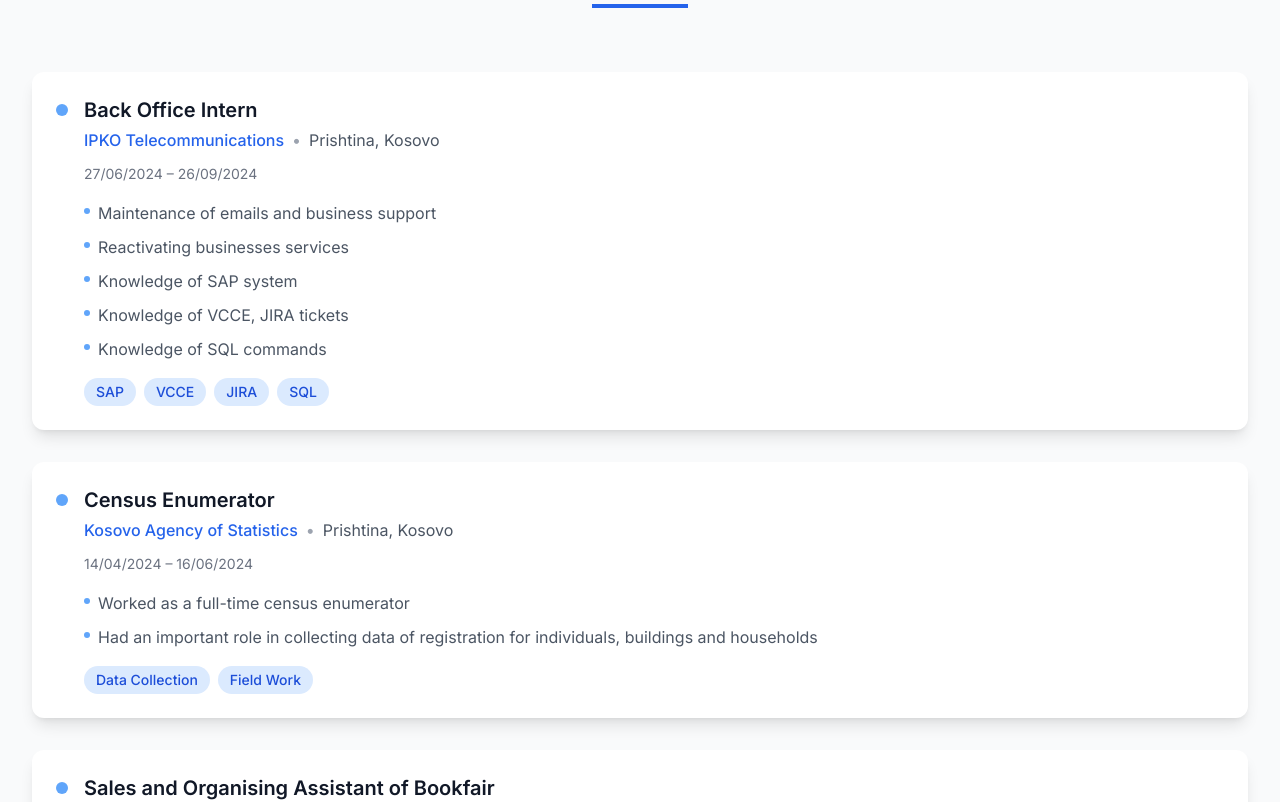
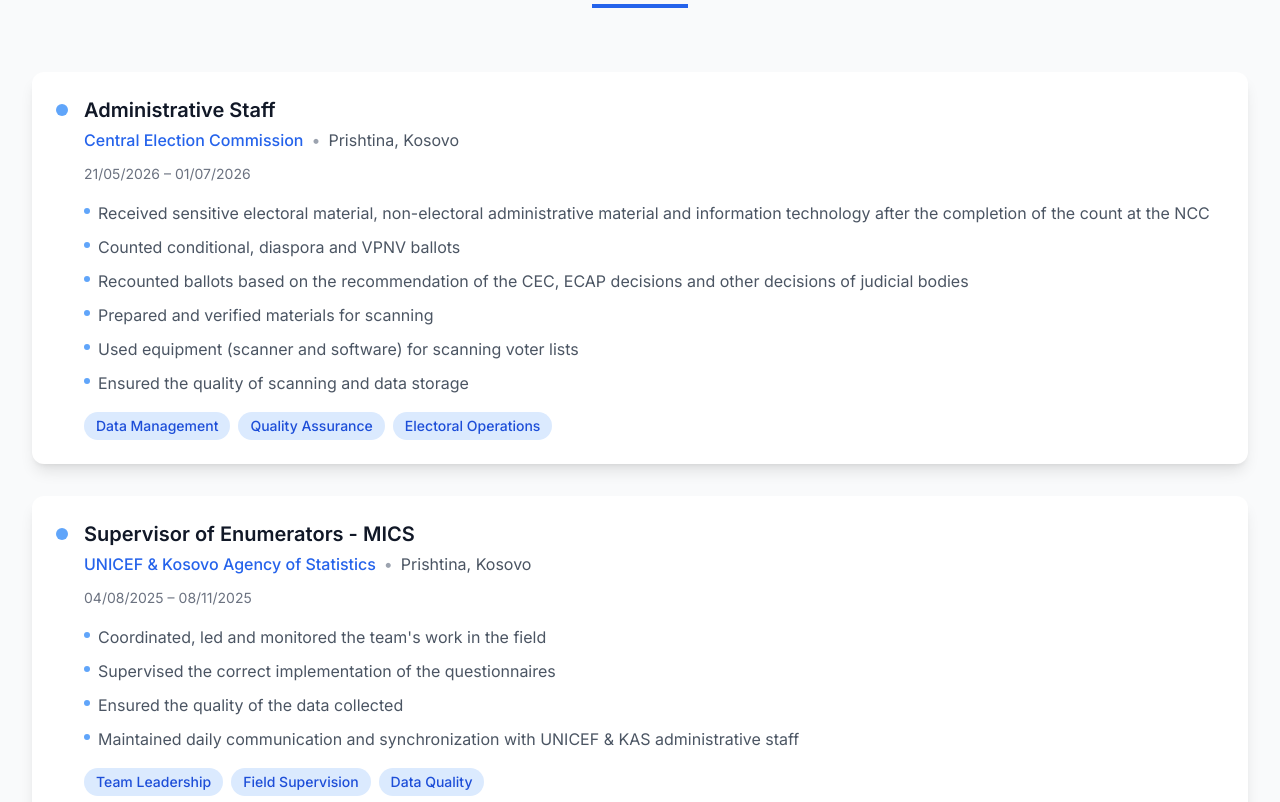
Before and after one commit to adiberishaubt/portfolio-website, a React (Vite) app: page / in a window 1280 px wide. Shown: the part 1580-2382 px from the top of the page. Built offline with nearby package versions, Linux system fonts and the light colour scheme.

Commit message:
Enhancing the website

```diff
--- a/src/components/Experience.tsx
+++ b/src/components/Experience.tsx
@@ -2,6 +2,34 @@
 
 const Experience: React.FC = () => {
   const experiences = [
+    {
+      company: 'Central Election Commission',
+      position: 'Administrative Staff',
+      location: 'Prishtina, Kosovo',
+      period: '21/05/2026 – 01/07/2026',
+      description: [
+        'Received sensitive electoral material, non-electoral administrative material and information technology after the completion of the count at the NCC',
+        'Counted conditional, diaspora and VPNV ballots',
+        'Recounted ballots based on the recommendation of the CEC, ECAP decisions and other decisions of judicial bodies',
+        'Prepared and verified materials for scanning',
+        'Used equipment (scanner and software) for scanning voter lists',
+        'Ensured the quality of scanning and data storage'
+      ],
+      technologies: ['Data Management', 'Quality Assurance', 'Electoral Operations']
+    },
+    {
+      company: 'UNICEF & Kosovo Agency of Statistics',
+      position: 'Supervisor of Enumerators - MICS',
+      location: 'Prishtina, Kosovo',
+      period: '04/08/2025 – 08/11/2025',
+      description: [
+        'Coordinated, led and monitored the team\'s work in the field',
+        'Supervised the correct implementation of the questionnaires',
+        'Ensured the quality of the data collected',
+        'Maintained daily communication and synchronization with UNICEF & KAS administrative staff'
+      ],
+      technologies: ['Team Leadership', 'Field Supervision', 'Data Quality']
+    },
     {
       company: 'IPKO Telecommunications',
       position: 'Back Office Intern',
```
Also changed, not shown: 1 other file (tests, documents, lock files or other folders).
